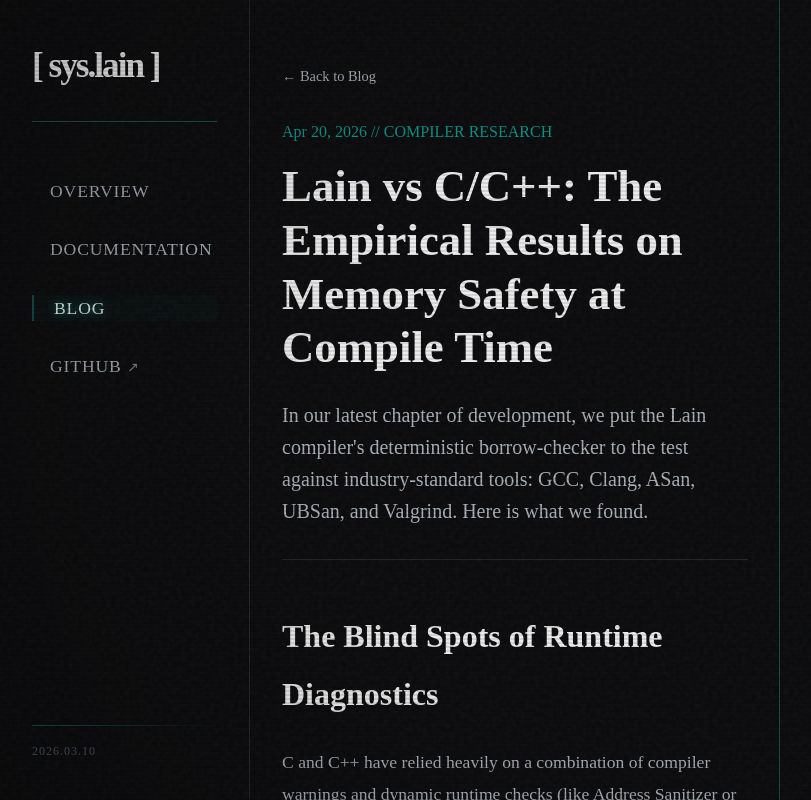
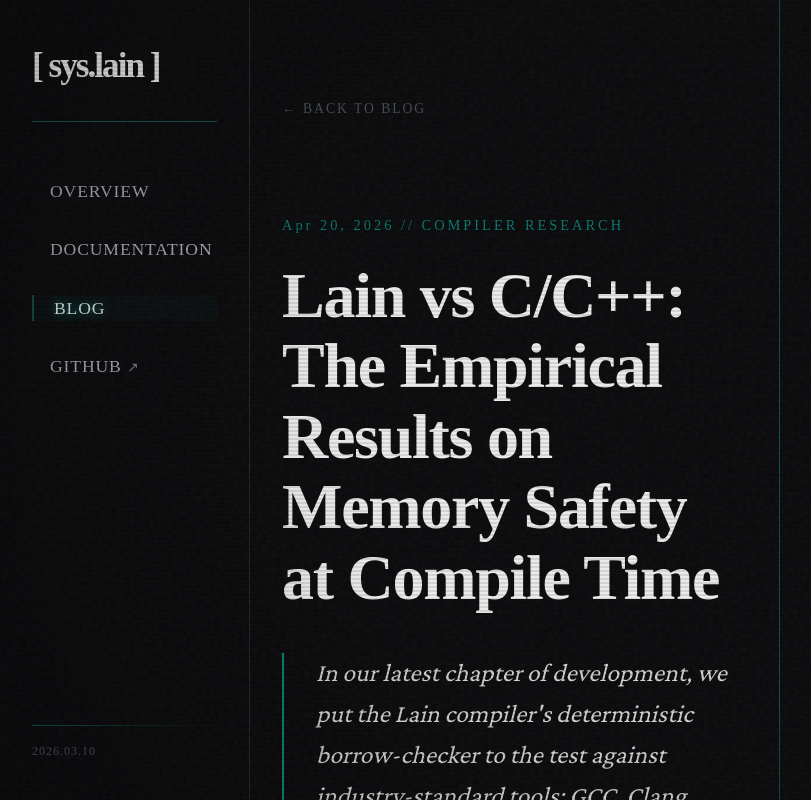
Before and after one commit to Marco-DG/lain, a Next.js app in the folder lain-website/: page /blog/empirical-results in a window 1280 px wide. Shown: the whole page, without its empty margins (0-811 px from the left). Built offline with nearby package versions, Linux system fonts and the light colour scheme.

Commit message:
Ergonomics Blog

```diff
--- a/lain-website/app/blog/Blog.module.css
+++ b/lain-website/app/blog/Blog.module.css
@@ -2,52 +2,82 @@
     width: 100%;
     height: 100vh;
     overflow-y: auto;
-    padding: 4rem 2rem;
+    padding: 0;
+    background-color: var(--bg-color);
 }
 
 .inner {
     max-width: 900px;
     margin: 0 auto;
+    padding: 8rem 2rem;
 }
 
 .articles {
     display: flex;
     flex-direction: column;
-    gap: 2rem;
+    gap: 4rem;
 }
 
 .articleCard {
     display: block;
-    padding: 2rem;
-    background-color: var(--bg-secondary);
-    border: 1px solid var(--border-main);
-    border-radius: 4px;
     text-decoration: none;
-    transition: all 0.2s ease;
+    transition: all 0.4s cubic-bezier(0.16, 1, 0.3, 1);
+    position: relative;
+    padding-left: 2rem;
+    border-left: 1px solid var(--border-main);
 }
 
 .articleCard:hover {
-    border-color: var(--accent-teal);
-    transform: translateY(-2px);
-    box-shadow: 0 4px 12px rgba(0, 0, 0, 0.2);
+    border-left-color: var(--accent-teal);
+    transform: translateX(10px);
+}
+
+.articleCard:hover .articleTitle {
+    color: var(--accent-teal);
 }
 
 .articleDate {
     font-family: var(--font-mono);
     color: var(--accent-teal);
-    font-size: 0.9rem;
-    margin-bottom: 1rem;
+    font-size: 0.8rem;
+    margin-bottom: 1.5rem;
     text-transform: uppercase;
+    letter-spacing: 4px;
+    opacity: 0.7;
 }
 
 .articleTitle {
-    font-size: 1.8rem;
+    font-family: var(--font-main);
+    font-size: 3rem;
     color: var(--text-main);
-    margin-bottom: 1rem;
-    font-weight: 600;
+    margin-bottom: 1.5rem;
+    font-weight: 800;
+    line-height: 1.1;
+    transition: color 0.3s ease;
 }
 
 .articleExcerpt {
+    font-family: var(--font-serif);
     color: var(--text-dim);
-    line-height: 1.6;
+    line-height: 1.8;
+    font-size: 1.3rem;
+    max-width: 700px;
 }
+
+.articleCard::after {
+    content: "READ ARTICLE →";
+    display: block;
+    margin-top: 2rem;
+    font-family: var(--font-mono);
+    font-size: 0.75rem;
+    color: var(--accent-teal);
+    letter-spacing: 2px;
+    opacity: 0;
+    transform: translateX(-10px);
+    transition: all 0.3s ease;
+}
+
+.articleCard:hover::after {
+    opacity: 1;
+    transform: translateX(0);
+}
--- a/lain-website/app/blog/empirical-results/Article.module.css
+++ b/lain-website/app/blog/empirical-results/Article.module.css
@@ -3,132 +3,167 @@
     height: 100vh;
     overflow-y: auto;
     padding: 0;
+    background-color: var(--bg-color);
 }
 
 .inner {
-    max-width: 800px;
+    max-width: 760px; /* Golden width for reading */
     margin: 0 auto;
-    padding: 4rem 2rem;
+    padding: 6rem 2rem 10rem 2rem;
 }
 
 .header {
-    margin-bottom: 3rem;
-    border-bottom: 1px solid var(--border-main);
-    padding-bottom: 2rem;
+    margin-bottom: 5rem;
 }
 
 .backLink {
     font-family: var(--font-mono);
-    color: var(--text-dim);
+    color: var(--text-muted);
     text-decoration: none;
-    font-size: 0.9rem;
-    transition: color 0.2s ease;
+    font-size: 0.85rem;
+    text-transform: uppercase;
+    letter-spacing: 2px;
+    transition: all 0.3s ease;
+    display: inline-block;
+    margin-bottom: 4rem;
 }
 
 .backLink:hover {
     color: var(--accent-teal);
+    transform: translateX(-4px);
 }
 
 .date {
     font-family: var(--font-mono);
     color: var(--accent-teal);
-    font-size: 1rem;
-    margin-bottom: 1rem;
-    display: inline-block;
+    font-size: 0.9rem;
+    margin-bottom: 1.5rem;
+    display: block;
+    letter-spacing: 3px;
+    opacity: 0.8;
 }
 
 .title {
-    font-size: 2.8rem;
+    font-family: var(--font-main);
+    font-size: 4rem; /* Heroic scale */
     color: var(--text-main);
-    line-height: 1.2;
-    margin-bottom: 1.5rem;
-    font-weight: 700;
+    line-height: 1.1;
+    margin-bottom: 2.5rem;
+    font-weight: 800;
+    letter-spacing: -0.02em;
 }
 
 .intro {
-    font-size: 1.25rem;
-    color: var(--text-dim);
+    font-family: var(--font-serif);
+    font-size: 1.6rem;
+    color: var(--text-main);
     line-height: 1.6;
+    margin-bottom: 4rem;
+    font-style: italic;
+    opacity: 0.9;
+    border-left: 2px solid var(--accent-teal);
+    padding-left: 2rem;
 }
 
 .content {
-    line-height: 1.8;
-    font-size: 1.1rem;
+    font-family: var(--font-serif);
+    line-height: 1.9;
+    font-size: 1.4rem;
     color: var(--text-dim);
 }
 
 .content h2 {
-    font-size: 2rem;
+    font-family: var(--font-main);
+    font-size: 2.2rem;
     color: var(--text-main);
-    margin-top: 3rem;
-    margin-bottom: 1.5rem;
-    font-weight: 600;
+    margin-top: 5rem;
+    margin-bottom: 2rem;
+    font-weight: 700;
+    letter-spacing: -0.01em;
 }
 
 .content p {
-    margin-bottom: 1.5rem;
+    margin-bottom: 2.2rem;
 }
 
 .content code {
     font-family: var(--font-mono);
     background-color: var(--bg-tertiary);
-    padding: 0.2rem 0.4rem;
-    border-radius: 3px;
-    font-size: 0.9em;
-    color: var(--accent-teal);
+    padding: 0.2rem 0.5rem;
+    border-radius: 4px;
+    font-size: 0.85em;
+    color: var(--accent-sepia);
+    border: 1px solid rgba(255, 255, 255, 0.05);
 }
 
+/* Redesigned Table */
 .tableWrapper {
     overflow-x: auto;
-    margin: 2.5rem 0;
+    margin: 4rem -4rem; /* Bleed out on desktop */
     border: 1px solid var(--border-main);
-    border-radius: 6px;
-    background-color: var(--bg-secondary);
+    background-color: #030204;
+    box-shadow: 0 20px 50px rgba(0, 0, 0, 0.5);
+}
+
+@media (max-width: 900px) {
+    .tableWrapper {
+        margin: 4rem 0;
+    }
 }
 
 .table {
     width: 100%;
     border-collapse: collapse;
-    font-family: var(--font-main);
-    font-size: 0.95rem;
+    font-family: var(--font-mono);
+    font-size: 0.9rem;
+    color: var(--text-dim);
 }
 
 .table th, .table td {
-    padding: 1rem 1.2rem;
+    padding: 1.2rem 1.5rem;
     text-align: left;
     border-bottom: 1px solid var(--border-main);
 }
 
 .table th {
-    background-color: var(--bg-tertiary);
+    background-color: #08080a;
     color: var(--text-main);
     font-weight: 600;
-    white-space: nowrap;
+    text-transform: uppercase;
+    letter-spacing: 1px;
+    font-size: 0.75rem;
 }
 
-.table tr:last-child td {
-    border-bottom: none;
+.table tr:hover td {
+    background-color: rgba(255, 255, 255, 0.02);
 }
 
-.table td {
-    color: var(--text-dim);
-    vertical-align: middle;
+.table td strong {
+    color: var(--text-main);
 }
 
 .statusLain {
     color: var(--accent-teal);
     font-weight: 700;
+    text-shadow: 0 0 10px rgba(13, 148, 136, 0.4);
 }
 
 .statusWarning {
     color: var(--accent-sepia);
-    font-style: italic;
+    opacity: 0.7;
 }
 
 .statusRuntime {
     color: var(--accent-purple);
+    font-style: italic;
 }
 
 .statusMissed {
     color: var(--text-muted);
 }
+
+.conclusion {
+    margin-top: 6rem;
+    padding-top: 4rem;
+    border-top: 1px solid var(--border-main);
+}
--- a/lain-website/app/blog/empirical-results/page.tsx
+++ b/lain-website/app/blog/empirical-results/page.tsx
@@ -109,6 +109,7 @@ export default function EmpiricalResultsArticle() {
                         </table>
                     </div>
 
+                    <div className={styles.conclusion}>
                         <h2>Conclusion</h2>
                         <p>
                             What stands out the most is the behavior with <strong>Aliasing violations</strong> and <strong>Resource leaks</strong>: deeply ingrained tools like GCC and Clang silently allow these to slip into the codebase without so much as a warning, while Valgrind completely ignores aliasing issues. ASan and UBSan catch a subset at runtime, which is unacceptable for systems programming where performance and deterministic behavior are paramount.
@@ -119,6 +120,7 @@ export default function EmpiricalResultsArticle() {
                     </div>
                 </div>
             </div>
+        </div>
     </NaviShell>
     );
 }
```
Lines whose indentation alone changed are shown as unchanged.
